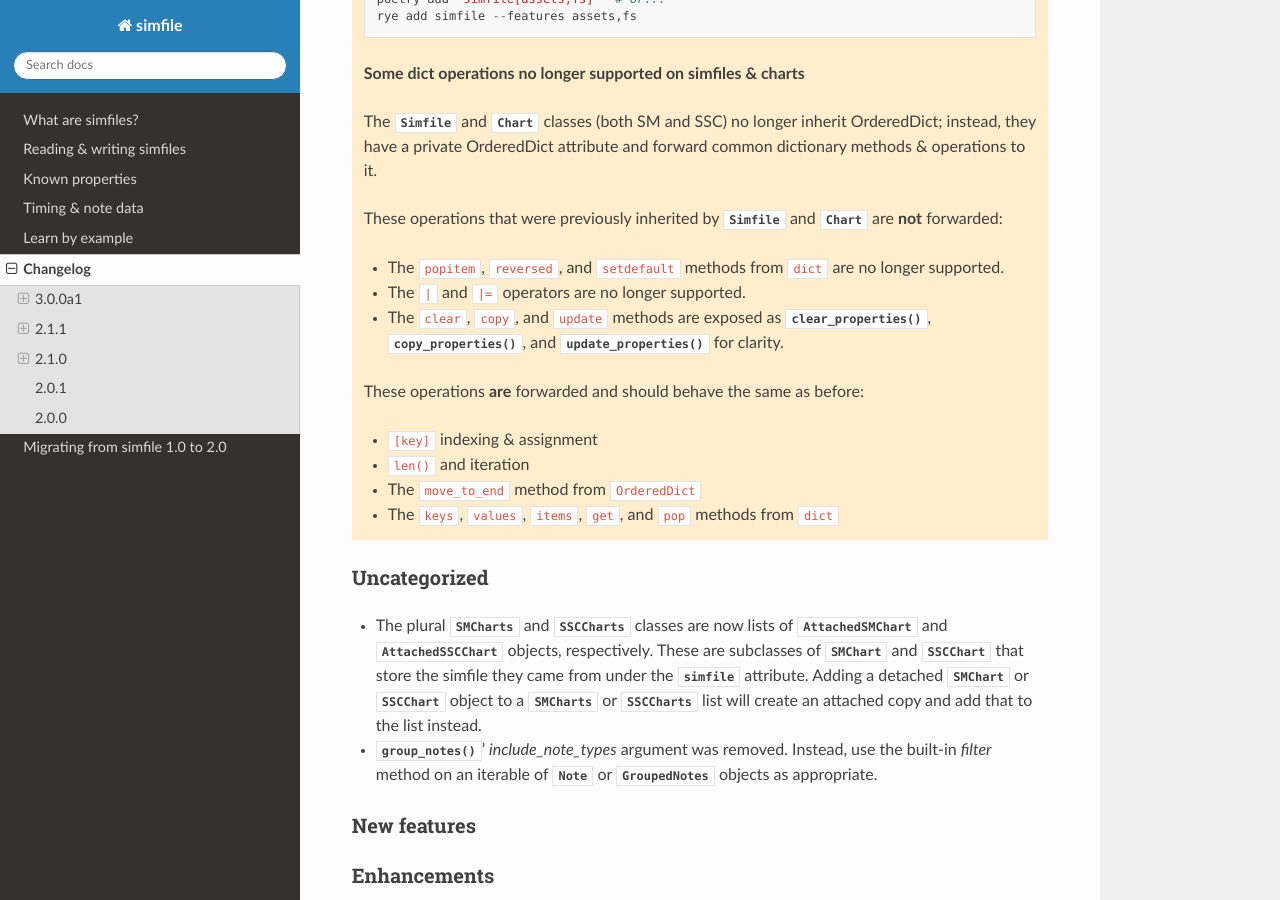
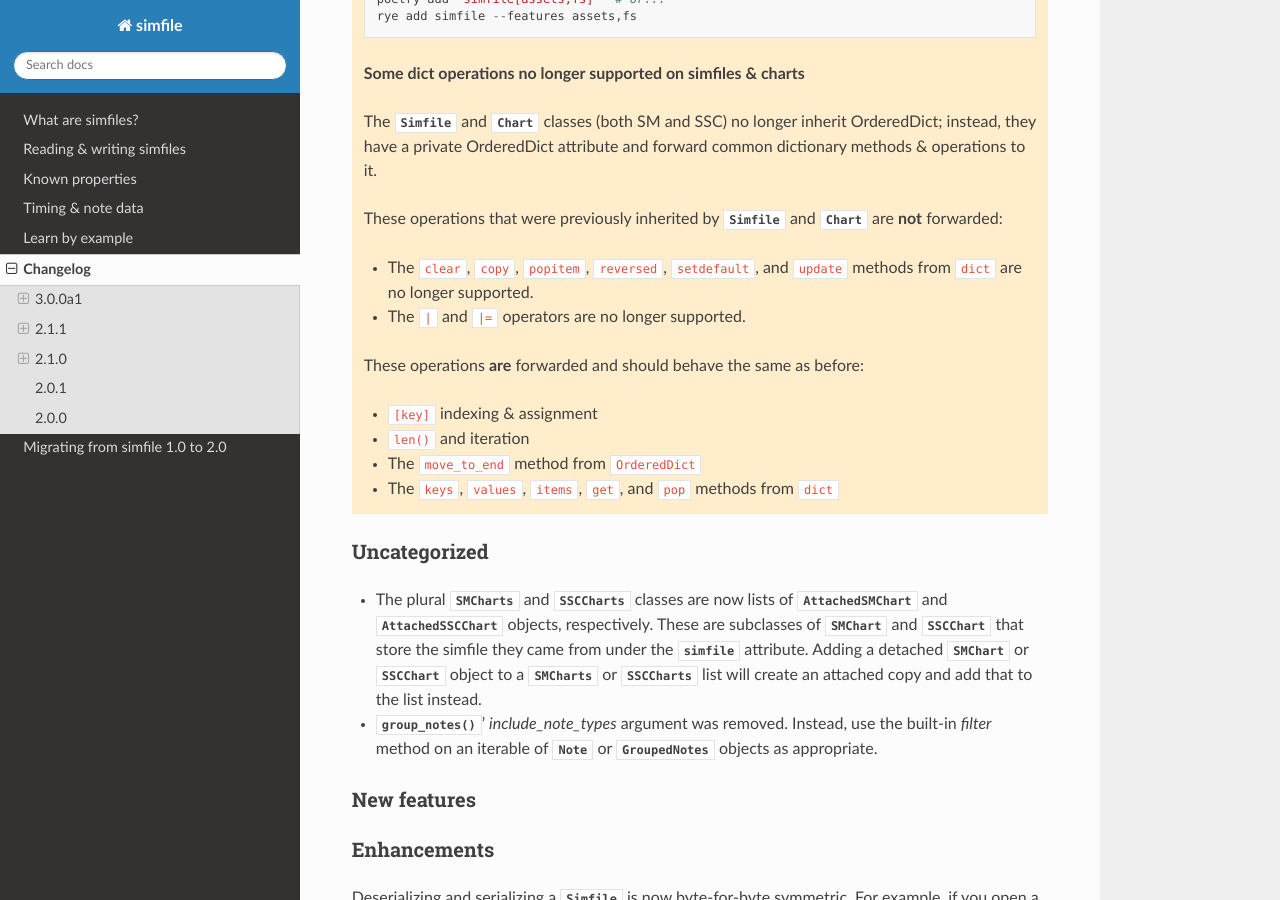
Before and after one commit to garcia/simfile, a Sphinx documentation site: the page built from docs/source/changelog.rst, in a window 1280 px wide and 900 px high, scrolled down 983 px. Built offline with Sphinx 7.4.7 and the Read the Docs theme 2.0.0, drawn with Linux system fonts in a browser that asks for light colours.

Commit message:
remove clear/copy/update instead of renaming

```diff
--- a/docs/source/changelog.rst
+++ b/docs/source/changelog.rst
@@ -58,11 +58,9 @@ Breaking changes
     by :data:`.Simfile` and :data:`.Chart`
     are **not** forwarded:
 
-    * The ``popitem``, ``reversed``, and ``setdefault`` methods from ``dict`` are no longer supported.
+    * The ``clear``, ``copy``, ``popitem``, ``reversed``, ``setdefault``,
+      and ``update`` methods from ``dict`` are no longer supported.
     * The ``|`` and ``|=`` operators are no longer supported.
-    * The ``clear``, ``copy``, and ``update`` methods are exposed as
-      :meth:`~.clear_properties`, :meth:`~.copy_properties`, and :meth:`~.update_properties`
-      for clarity.
 
     These operations **are** forwarded and should behave the same as before:
 
```
Also changed, not shown: 1 other file.
